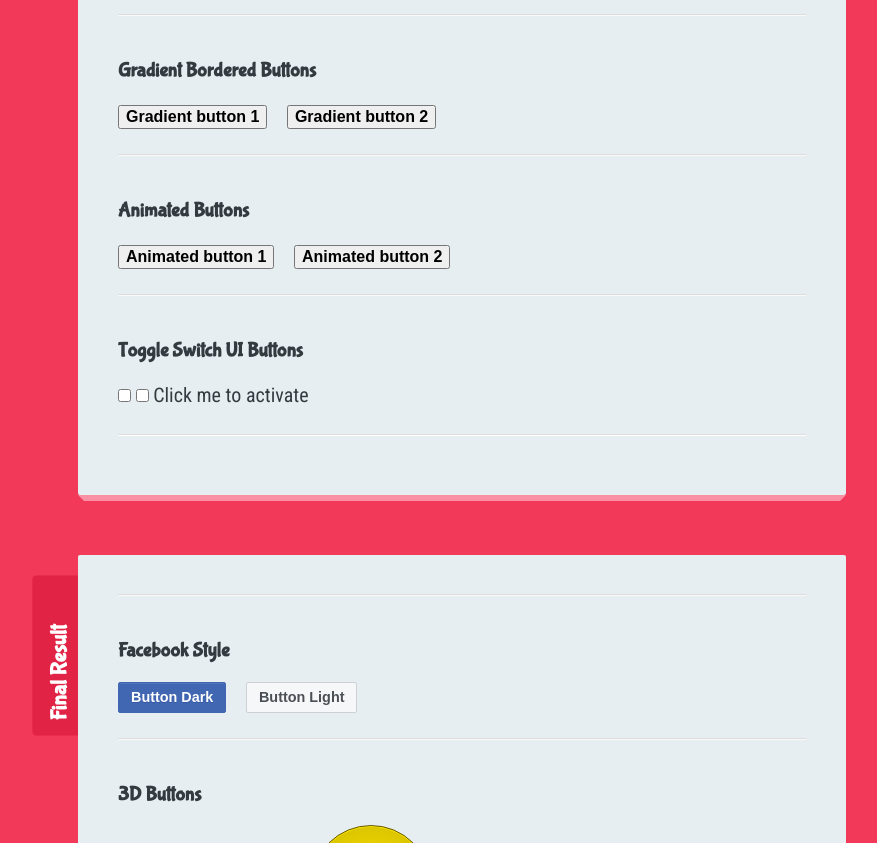
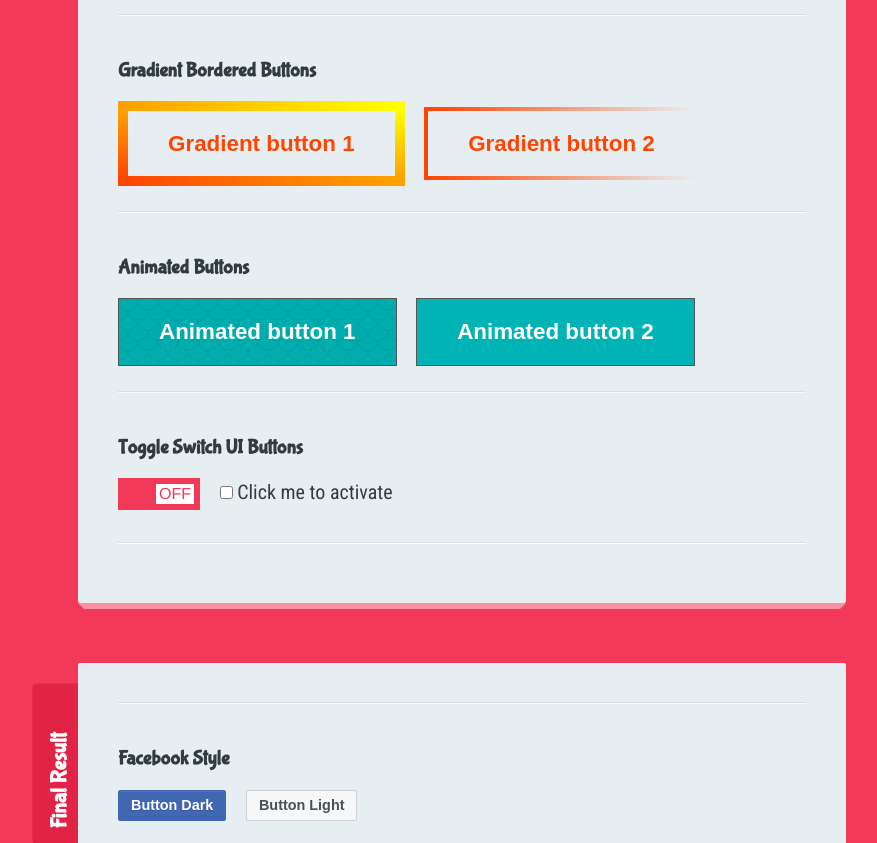
Before and after one commit to phantomhand/css3-in-30, a plain HTML site: page 1 - Fancy Buttons/index.html in a window 1280 px wide. Shown: the part 758-1601 px from the top of the page, without its empty margins (178-1055 px from the left). Drawn offline with Linux system fonts and the light colour scheme; a web font is replaced by a local one.

Commit message:
add styles for Gradient Bordered Buttons, Animated Buttons, and Toggle Switch UI Buttons sections

```diff
--- a/1 - Fancy Buttons/sandbox.css
+++ b/1 - Fancy Buttons/sandbox.css
@@ -172,3 +172,159 @@
         0 6px 0 hsl(54, 100%, 12%),
         0 7px 0 hsl(54, 100%, 10%);
     }
+
+
+/* ========================================
+    Gradient Bordered Buttons
+   ====================================== */
+
+.gradient-button-1 {
+    position: relative;
+    z-index: 1;
+    display: inline-block;
+    padding: 20px 40px;
+    font-size: 1.4rem;
+    box-sizing: border-box;
+    background-color: #e7eef1;
+    border: solid 10px transparent;
+    border-image: linear-gradient( to top right, orangered, yellow );
+    border-image-slice: 1;
+    color: orangered;
+    transition: all .8s ease-in-out;
+}
+
+    .gradient-button-1:hover {
+        background-image: linear-gradient( to top right, orangered, yellow );
+        color: white;
+    }
+
+.gradient-button-2 {
+    position: relative;
+    z-index: 1;
+    display: inline-block;
+    padding: 20px 40px;
+    font-size: 1.4rem;
+    box-sizing: border-box;
+    background-color: #e7eef1;
+    border: solid 4px transparent;
+    border-image: linear-gradient( to right, orangered, transparent );
+    border-image-slice: 1;
+    color: orangered;
+    border-right-style: none;
+}
+
+
+/* ========================================
+    Animated Buttons
+   ====================================== */
+
+.animated-button-1 {
+    position: relative;
+    display: inline-block;
+    padding: 20px 40px;
+    font-size: 1.4rem;
+    background-color: #00b3b4;
+    background-image: url(pattern.png);
+    background-size: 40px 40px;
+    border: solid 1px #555;
+    color: white;
+    transition: all ease 0.3s;
+}
+
+.animated-button-1:hover {
+    animation: loading-button-animation 2s linear infinite;
+}
+
+@keyframes loading-button-animation {
+    from {
+        background-position: 0 0;
+    }
+    to {
+        background-position: 40px 0;
+    }
+}
+
+.animated-button-2 {
+    position: relative;
+    display: inline-block;
+    padding: 20px 40px;
+    font-size: 1.4rem;
+    background-color: #00b3b4;
+    background-size: 40px 40px;
+    border: solid 1px #555;
+    color: white;
+    transition: all ease 0.3s;
+}
+
+.animated-button-2::after {
+    position: absolute;
+    top: 30%;
+    right: 0.6em;
+    content: "→";
+    transition: all ease 0.3s;
+    opacity: 0;
+}
+
+.animated-button-2:hover {
+    padding: 20px 60px 20px 20px;
+}
+
+.animated-button-2:hover::after {
+    right: 1.2em;
+    opacity: 1;
+}
+
+
+/* ========================================
+    Toggle Switch UI Buttons
+   ====================================== */
+
+.toggle-1 {
+    font-family: Helvetica, Arial, sans-serif;
+    display: inline-block;
+    vertical-align: top;
+    margin: 0 15px 0 0;
+}
+
+    .toggle-1__input {
+        display: none;
+    }
+
+    .toggle-1__button {
+        position: relative;
+        display: inline-block;
+        font-size: 1rem;
+        line-height: 20px;
+        text-transform: uppercase;
+        background-color: #f2395a;
+        border: 1px solid #f2395a;
+        color: white;
+        width: 80px;
+        height: 30px;
+        transition: all 0.3s ease;
+        cursor: pointer;
+    }
+
+    .toggle-1__button::before {
+        position: absolute;
+        top: 5px;
+        left: 37px;
+        content: "off";
+        display: inline-block;
+        height: 20px;
+        padding: 0 3px;
+        background: white;
+        color: #f2395a;
+        transition: all 0.3s ease;
+    }
+
+    .toggle-1__input:checked + .toggle-1__button {
+        background: #00b3b4;
+        border: solid 1px #00b3b4;
+    }
+
+    .toggle-1__input:checked + .toggle-1__button::before {
+        left: 5px;
+        content: "on";
+        color: #00b3b4;
+    }
```
